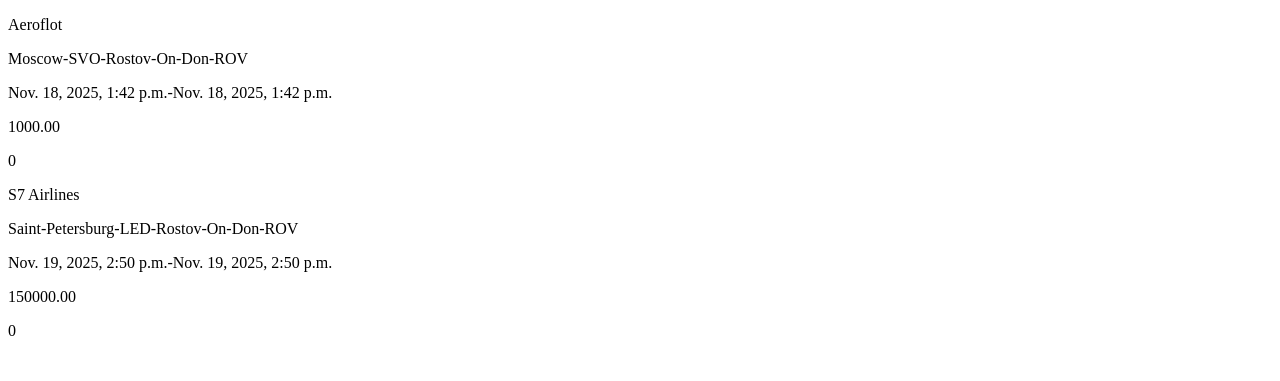
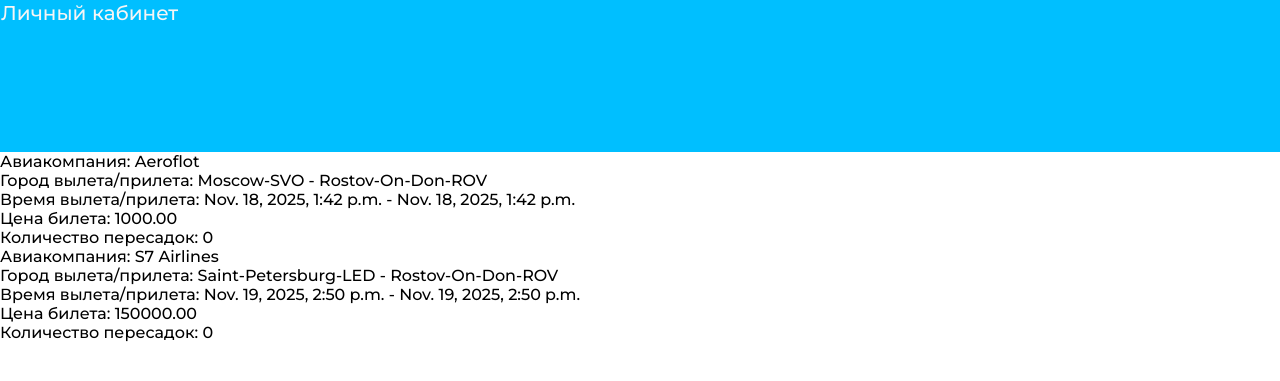
Before and after one commit to mgwe3r/AviaFinder, a Django app: page /flights/ in a window 1280 px wide. Shown: the top 381 px of the page. Run offline with Django 5.2, Linux system fonts and the light colour scheme; data comes from the database, SQL or seed files in the repository; both versions use the stored data as it was after the commit.

Commit message:
add flights list style

```diff
--- a/AviaFinder/AviaFinder/settings.py
+++ b/AviaFinder/AviaFinder/settings.py
@@ -28,6 +28,8 @@
 
 ALLOWED_HOSTS = []
 
+MEDIA_URL = '/media/'
+MEDIA_ROOT = os.path.join(BASE_DIR, 'media/')
 
 # Application definition
 
@@ -120,6 +122,10 @@
 # https://docs.djangoproject.com/en/5.2/howto/static-files/
 
 STATIC_URL = 'static/'
+STATIC_ROOT = os.path.join(BASE_DIR, "staticroot")
+STATICFILES_DIRS = [
+    os.path.join(BASE_DIR,'/static/'),
+]
 
 # Default primary key field type
 # https://docs.djangoproject.com/en/5.2/ref/settings/#default-auto-field
--- /dev/null
+++ b/AviaFinder/core/static/css/header_style.css
@@ -0,0 +1,23 @@
+@import url('https://fonts.googleapis.com/css2?family=Montserrat:ital,wght@0,100..900;1,100..900&display=swap');
+
+*{
+    margin: 0;
+    padding: 0;
+    font-family: "Montserrat", sans-serif;
+    font-optical-sizing: auto;
+    font-weight: 500;
+    font-style: normal;
+}
+
+.container{
+    width: 100%;
+    height: 150px;
+    border: 1px solid #00BFFF;
+    background-color: #00BFFF;
+}
+
+.personal-account-link{
+    text-decoration: none;
+    color: whitesmoke;
+    font-size: 20px;
+}
--- a/AviaFinder/core/templates/flight_list.html
+++ b/AviaFinder/core/templates/flight_list.html
@@ -6,13 +6,14 @@
     <title>Document</title>
 </head>
 <body>
+    {% include "header.html" %}
     {% if flight %}
     {% for i in flight %}
-    <p>{{i.airline}}</p>
-    <p>{{i.origin}}-{{i.destination}}</p>
-    <p>{{i.departure_time}}-{{i.arrival_time}}</p>
-    <p>{{i.price}}</p>
-    <p>{{i.transfers}}</p>
+    <p>Авиакомпания: {{i.airline}} <img src="{{i.image.url}}"></p>
+    <p>Город вылета/прилета: {{i.origin}} - {{i.destination}}</p>
+    <p>Время вылета/прилета: {{i.departure_time}} - {{i.arrival_time}}</p>
+    <p>Цена билета: {{i.price}}</p>
+    <p>Количество пересадок: {{i.transfers}}</p>
     {% endfor %}
     {% else %}
     <p>Рейсов сейчас нет</p>
--- /dev/null
+++ b/AviaFinder/core/templates/header.html
@@ -0,0 +1,17 @@
+{% load static %}
+<!DOCTYPE html>
+<html lang="en">
+<head>
+    <meta charset="UTF-8">
+    <meta name="viewport" content="width=device-width, initial-scale=1.0">
+    <link rel="stylesheet" href="{% static "css/header_style.css" %}">
+    <title>Document</title>
+</head>
+<body>
+    <div class="container">
+        <div class="personal-account-link-container">
+            <a href="#" class="personal-account-link">Личный кабинет</a>
+        </div>
+    </div>
+</body>
+</html>
```
Also changed, not shown: AviaFinder/core/static/images/XXL_height.webp (added), AviaFinder/core/static/images/i.webp (added), AviaFinder/db.sqlite3, AviaFinder/media/airline_logos/XXL_height.webp (added), AviaFinder/media/airline_logos/i.webp (added).
